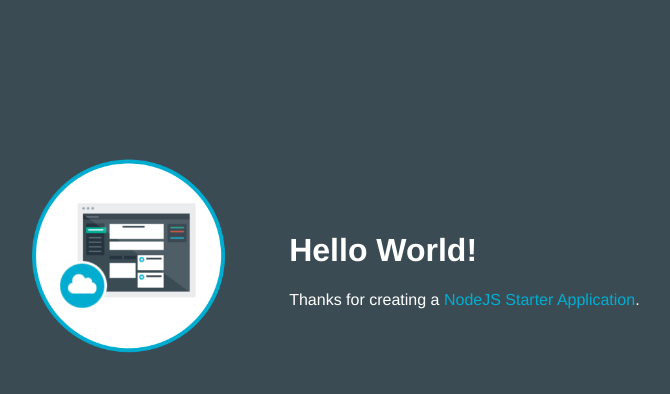
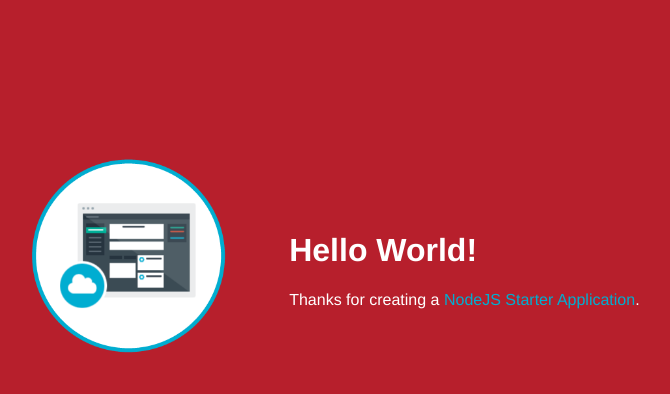
Before and after one commit to ByronStar/mymixred, a website: page public/index.html in a window 1280 px wide. Shown: the whole page, without its empty margins (253-923 px from the left). Drawn offline with Linux system fonts and the light colour scheme.

Commit message:
Background red

```diff
--- a/public/stylesheets/style.css
+++ b/public/stylesheets/style.css
@@ -3,7 +3,7 @@
  */
 
 body,html {
-	background-color: #3b4b54; width : 100%;
+	background-color: #b71f2c; width : 100%;
 	height: 100%;
 	margin: 0 auto;
 	font-family: "HelveticaNeue-Light", "Helvetica Neue Light", "Helvetica Neue", Helvetica, Arial, "Lucida Grande", sans-serif;
```
